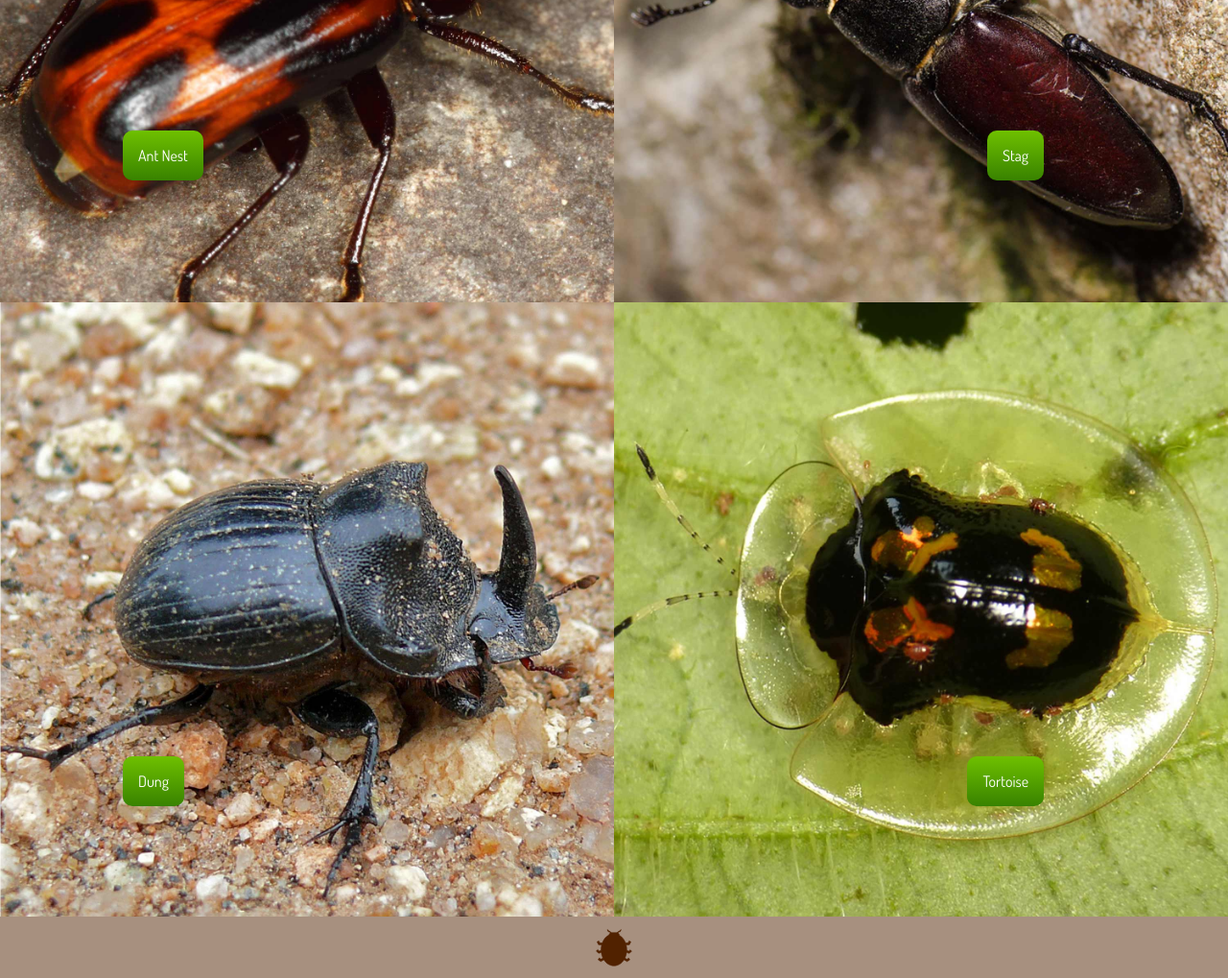
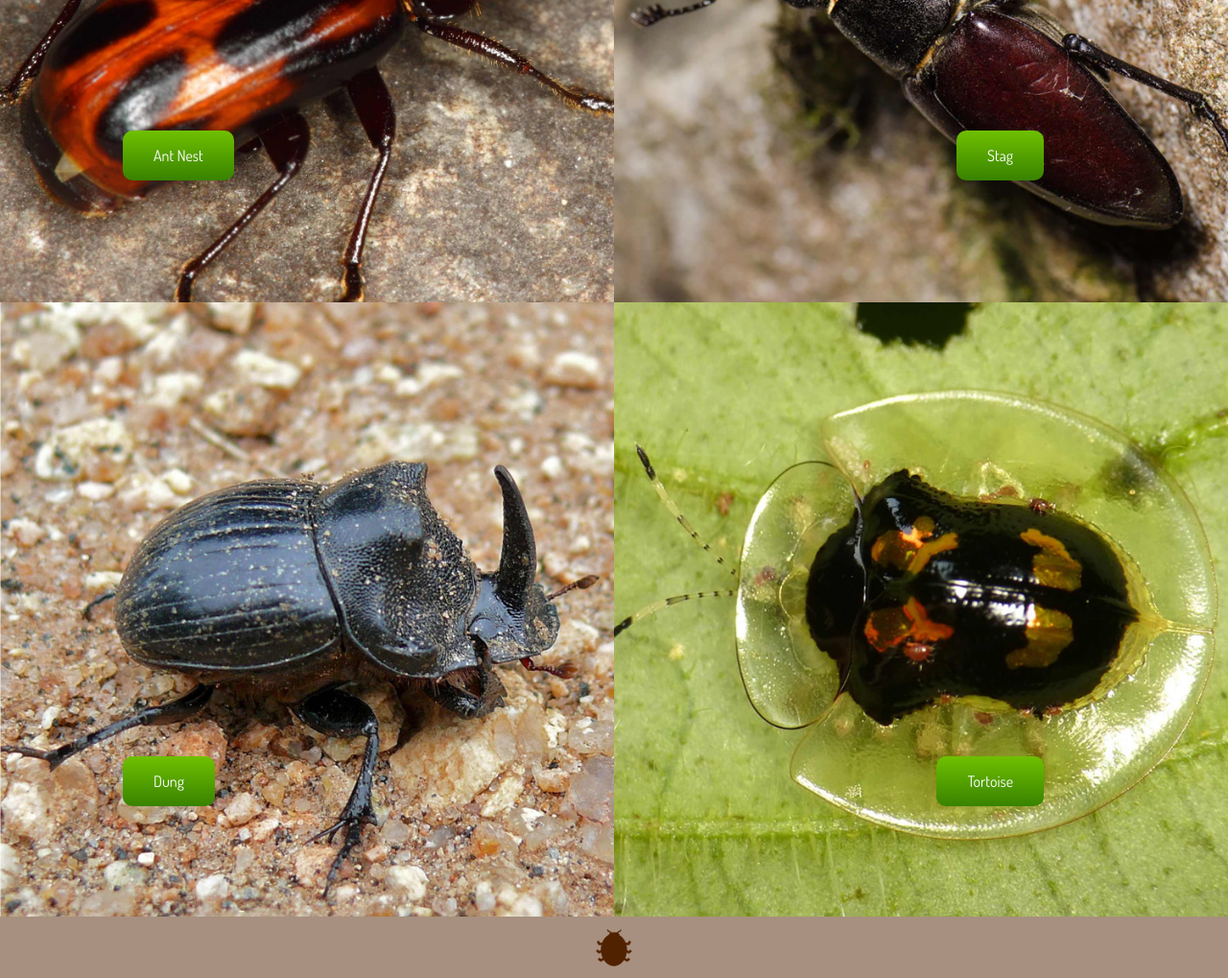
Before and after one commit to CharlieKeil/assignment-7, a plain HTML site: page index.html in a window 1280 px wide. Shown: the part 1200-2219 px from the top of the page at 96% size. Drawn offline with Linux system fonts and the light colour scheme.

Commit message:
changing font and padding sizes for buttons

```diff
--- a/css/css.css
+++ b/css/css.css
@@ -116,7 +116,7 @@ img {
 
 .antbtn {
   display: inline-block;
-  padding: 0em 1em;
+  padding: 0em 2em;
   text-decoration: none;
   border-radius: 10px;
   color: #fff;
@@ -131,7 +131,7 @@ img {
 
 .stagbtn {
   display: inline-block;
-  padding: 0em 1em;
+  padding: 0em 2em;
   text-decoration: none;
   border-radius: 10px;
   color: #fff;
@@ -146,7 +146,7 @@ img {
 
 .dungbtn {
   display: inline-block;
-  padding: 0em 1em;
+  padding: 0em 2em;
   text-decoration: none;
   border-radius: 10px;
   color: #fff;
@@ -161,7 +161,7 @@ img {
 
 .tortbtn {
   display: inline-block;
-  padding: 0em 1em;
+  padding: 0em 2em;
   text-decoration: none;
   border-radius: 10px;
   color: #fff;
```
